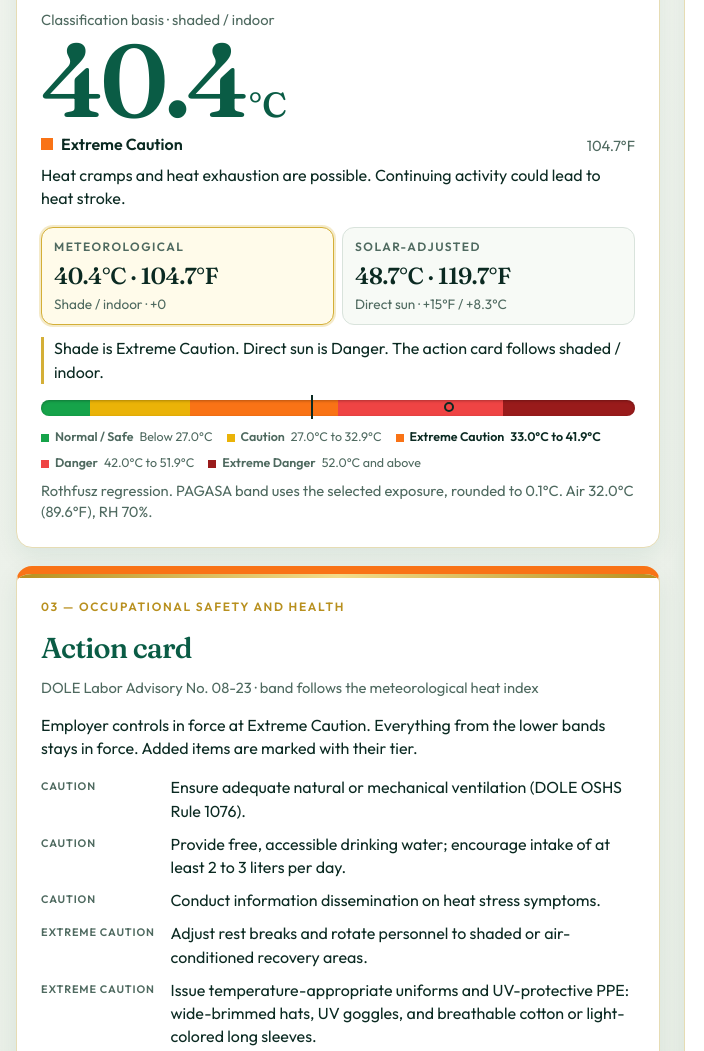
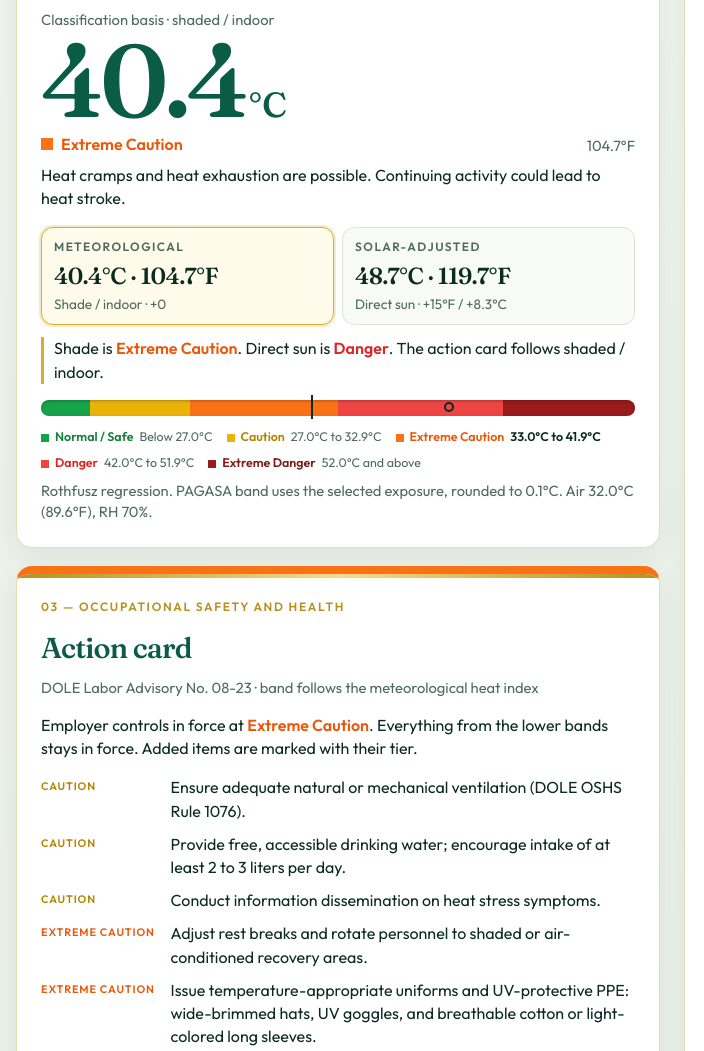
Before and after one commit to h2c-DataSci/heat-index, a plain HTML site: page index.html in a window 1280 px wide. Shown: the part 861-1912 px from the top of the page, 0-704 px from the left. Drawn offline with Linux system fonts and the light colour scheme.

Commit message:
Add files via upload

```diff
--- a/index.html
+++ b/index.html
@@ -339,6 +339,8 @@
     /* center the Facebook embed */
     .fb-wrap{display:flex!important;justify-content:center!important}
     .fb-wrap iframe{width:500px!important;max-width:100%!important;margin:0 auto!important}
+    .bt{font-weight:700}
+    .band{font-weight:700}
   </style>
 </head>
 <body>
@@ -471,6 +473,8 @@
   <script>
     (function () {
       var SUN_F = 15;
+      var TEXTCOL = { normal: "#15803d", caution: "#b38600", extreme: "#ea580c", danger: "#dc2626", critical: "#7f1d1d" };
+      function bandSpan(b) { var e = document.createElement("strong"); e.className = "bt"; e.textContent = b.name; e.style.color = TEXTCOL[b.id]; return e; }
       var BANDS = [
         { id: "normal", name: "Normal / Safe", range: "Below 27.0°C", effect: "Unlikely thermal stress under normal activity.", color: "#16a34a" },
         { id: "caution", name: "Caution", range: "27.0°C to 32.9°C", effect: "Fatigue is possible with prolonged exposure and activity. Continuing activity could lead to heat cramps.", color: "#eab308" },
@@ -610,7 +614,7 @@
         document.getElementById("basis").textContent = state.sun
           ? "Classification basis · direct sunlight"
           : "Classification basis · shaded / indoor";
-        document.getElementById("band-name").textContent = band.name;
+        document.getElementById("band-name").textContent = band.name; document.getElementById("band-name").style.color = TEXTCOL[band.id];
         document.getElementById("swatch").style.background = band.color;
         document.getElementById("effect").textContent = band.effect;
         document.getElementById("shade-val").textContent = fmt(shadeC) + "°C · " + fmt(met.hiF) + "°F";
@@ -623,7 +627,7 @@
         var delta = document.getElementById("delta");
         if (shadeBand.id !== sunBand.id) {
           delta.hidden = false;
-          delta.textContent = "Shade is " + shadeBand.name + ". Direct sun is " + sunBand.name + ". The action card follows " + (state.sun ? "direct sunlight" : "shaded / indoor") + ".";
+          delta.replaceChildren("Shade is ", bandSpan(shadeBand), ". Direct sun is ", bandSpan(sunBand), ". The action card follows " + (state.sun ? "direct sunlight" : "shaded / indoor") + ".");
         } else {
           delta.hidden = true;
         }
@@ -636,7 +640,7 @@
           var sw = document.createElement("i");
           sw.style.background = b.color;
           var name = document.createElement("b");
-          name.textContent = b.name;
+          name.textContent = b.name; name.style.color = TEXTCOL[b.id];
           var range = document.createElement("span");
           range.textContent = b.range;
           li.append(sw, name, range);
@@ -659,13 +663,13 @@
         if (band.id === "normal") {
           lead.textContent = "This reading is below the PAGASA caution threshold, so the heat-stress tiers in this card are not triggered. Ordinary ventilation and drinking water remain good practice under OSHS Rule 1076. They are not, by themselves, an LA 08-23 emergency action.";
         } else {
-          lead.textContent = "Employer controls in force at " + band.name + ". Everything from the lower bands stays in force. Added items are marked with their tier.";
+          lead.replaceChildren("Employer controls in force at ", bandSpan(band), ". Everything from the lower bands stays in force. Added items are marked with their tier.");
           CONTROLS.forEach(function (item) {
             if (RANK[item.band] > RANK[band.id]) return;
             var li = document.createElement("li");
             var tag = document.createElement("span");
             tag.className = "tier";
-            tag.textContent = item.tier;
+            tag.textContent = item.tier; tag.style.color = TEXTCOL[item.band]; tag.style.fontWeight = "700";
             var text = document.createElement("span");
             text.textContent = item.text;
             li.append(tag, text);
```
